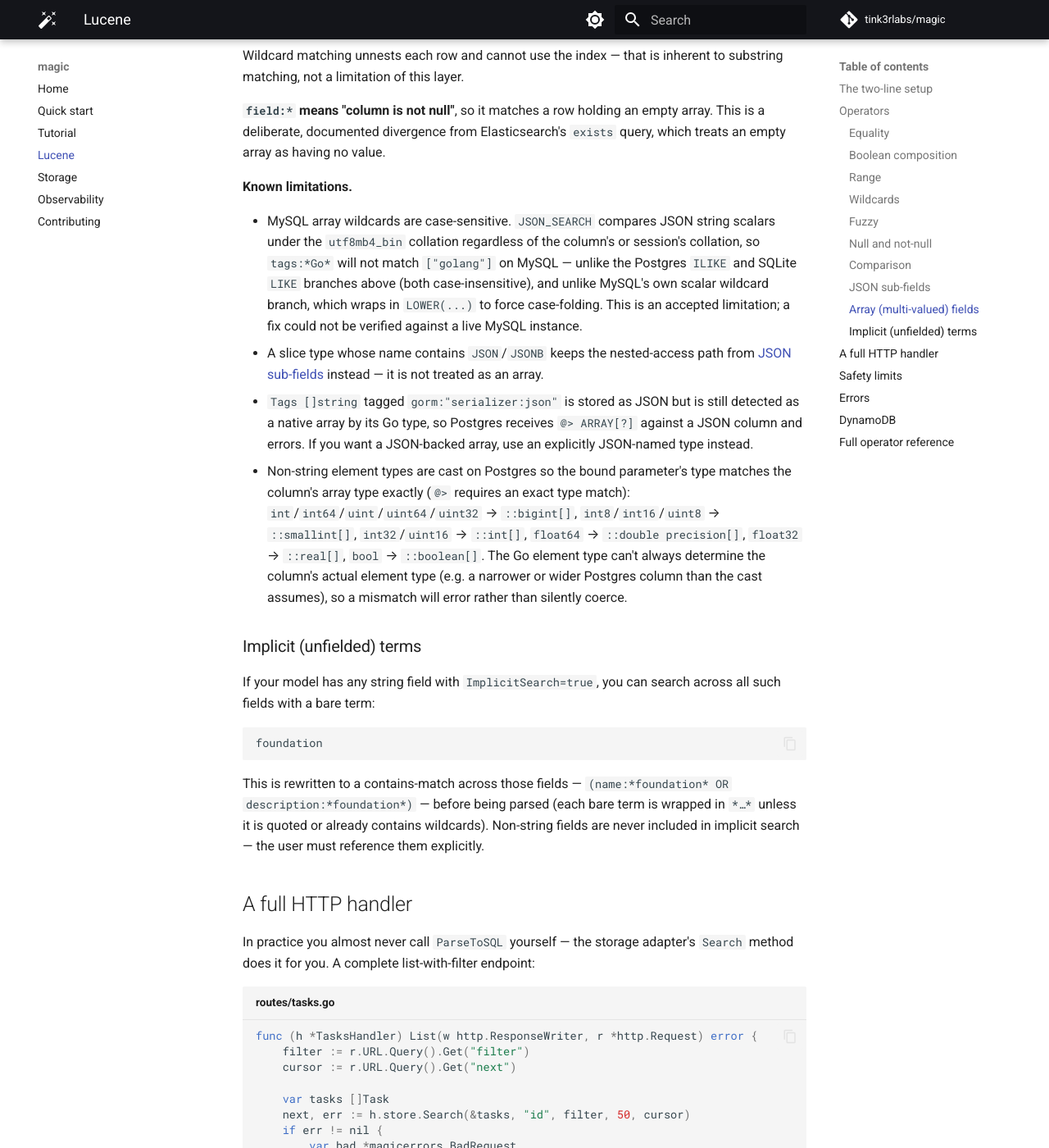
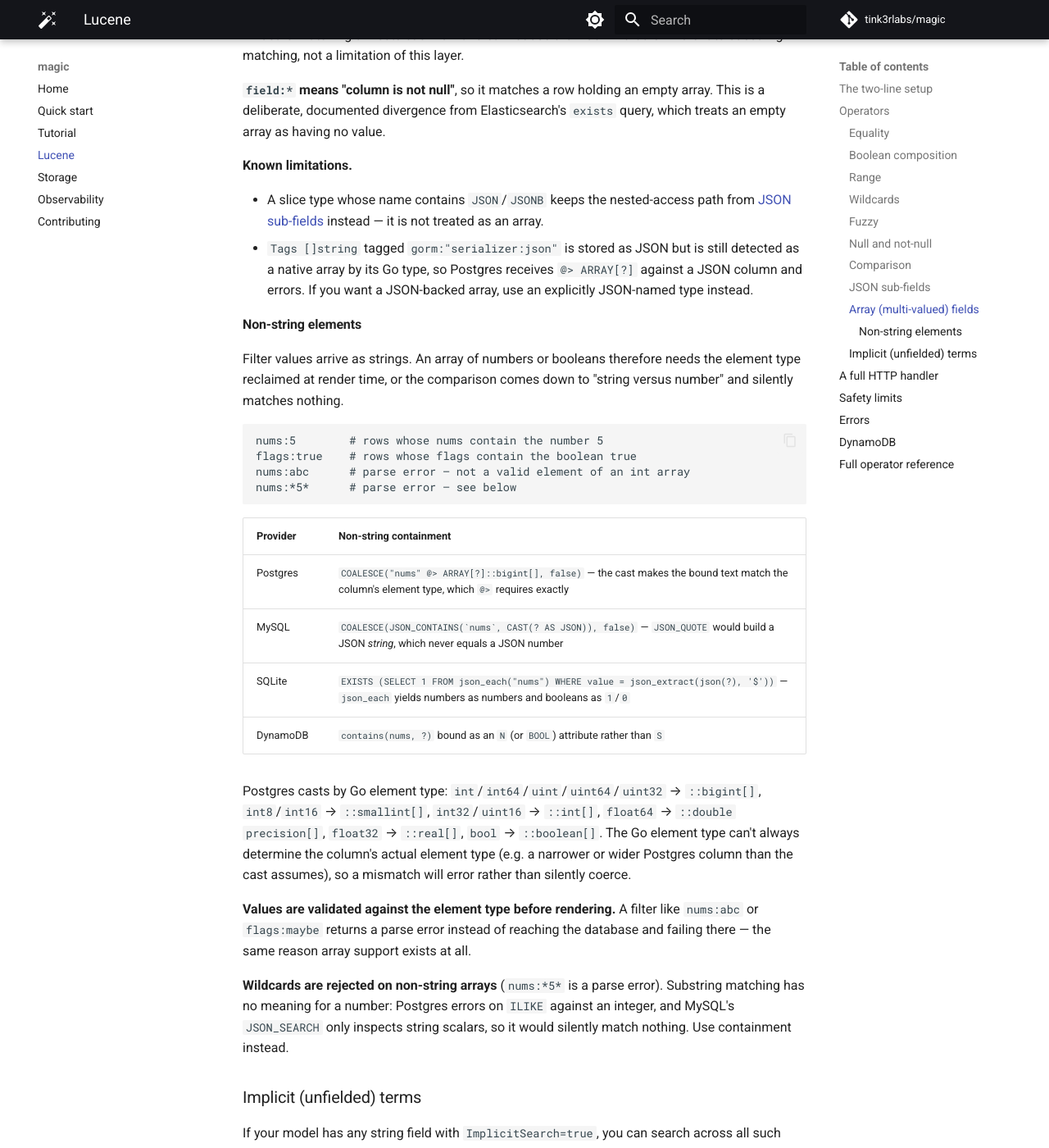
Before and after one commit to tink3rlabs/magic, an MkDocs documentation site: the page built from docs/lucene.md, in a window 1280 px wide and 1400 px high, scrolled down 4903 px. Shown: the whole window at 82% size. Built offline with MkDocs 1.6.1 and Material for MkDocs 9.7.7, drawn with Linux system fonts in a browser that asks for light colours; comment, search, counter and statistics services are not loaded; the version menu is left out; some of the changed text lies outside the part shown.

Commit message:
docs(lucene): document non-string array elements and fix MySQL identifier quoting
The MySQL examples used double-quoted identifiers, which MySQL reads as
string literals rather than column references; the driver emits backticks.

Adds a Non-string elements section covering per-provider containment for
numeric and boolean arrays, element-type validation, and why wildcards are
rejected on them. Drops the MySQL array wildcard case-sensitivity
limitation, now fixed.

Reported by CodeRabbit on #228.

Co-Authored-By: Claude Opus 5 (1M context) <noreply@anthropic.com>

````diff
--- a/docs/lucene.md
+++ b/docs/lucene.md
@@ -75,7 +75,7 @@ Per-provider behavior:
 | Provider   | Wildcard rendering                                  |
 |------------|-----------------------------------------------------|
 | Postgres   | `"col"::text ILIKE ?` (case-insensitive)            |
-| MySQL      | `LOWER("col") LIKE LOWER(?)` (case-insensitive)     |
+| MySQL      | `` LOWER(`col`) LIKE LOWER(?) `` (case-insensitive) |
 | SQLite     | `"col" LIKE ?` (case-insensitive for ASCII)         |
 
 JSON sub-field columns skip the `::text` cast because the JSON operator already returns text.
@@ -155,12 +155,12 @@ NOT tags:null      # tags column is not null (identical to tags:*)
 | Operator | Postgres | MySQL | SQLite |
 |---|---|---|---|
 | Containment | `COALESCE("tags" @> ARRAY[?], false)` | `` COALESCE(JSON_CONTAINS(`tags`, JSON_QUOTE(?)), false) `` | `EXISTS (SELECT 1 FROM json_each("tags") WHERE value = ?)` |
-| Wildcard | `EXISTS (SELECT 1 FROM unnest("tags") AS elem WHERE elem ILIKE ?)` | `` JSON_SEARCH(`tags`, 'one', ?) IS NOT NULL `` | `EXISTS (SELECT 1 FROM json_each("tags") WHERE value LIKE ?)` |
+| Wildcard | `EXISTS (SELECT 1 FROM unnest("tags") AS elem WHERE elem ILIKE ?)` | `` JSON_SEARCH(LOWER(CAST(`tags` AS CHAR)), 'one', LOWER(?)) IS NOT NULL `` | `EXISTS (SELECT 1 FROM json_each("tags") WHERE value LIKE ?)` |
 | Has value | `"tags" IS NOT NULL` | `` `tags` IS NOT NULL `` | `"tags" IS NOT NULL` |
 
-The containment and wildcard rows above are the string-element form; see
-"Non-string elements" below for how the Postgres containment cast changes for
-numeric and boolean element types.
+The rows above are the string-element form. Arrays of numbers or booleans
+render differently on every provider — see [Non-string
+elements](#non-string-elements) below.
 
 `>`, `<`, `>=`, `<=` and range queries (`field:[a TO b]`) return a parse error
 on array fields — they have no meaning against a collection. Fuzzy
@@ -186,13 +186,6 @@ array. This is a deliberate, documented divergence from Elasticsearch's
 
 **Known limitations.**
 
-- MySQL array wildcards are case-sensitive. `JSON_SEARCH` compares JSON
-  string scalars under the `utf8mb4_bin` collation regardless of the column's
-  or session's collation, so `tags:*Go*` will not match `["golang"]` on
-  MySQL — unlike the Postgres `ILIKE` and SQLite `LIKE` branches above (both
-  case-insensitive), and unlike MySQL's own scalar wildcard branch, which
-  wraps in `LOWER(...)` to force case-folding. This is an accepted limitation;
-  a fix could not be verified against a live MySQL instance.
 - A slice type whose name contains `JSON`/`JSONB` keeps the nested-access
   path from [JSON sub-fields](#json-sub-fields) instead — it is not treated
   as an array.
@@ -200,14 +193,41 @@ array. This is a deliberate, documented divergence from Elasticsearch's
   still detected as a native array by its Go type, so Postgres receives
   `@> ARRAY[?]` against a JSON column and errors. If you want a JSON-backed
   array, use an explicitly JSON-named type instead.
-- Non-string element types are cast on Postgres so the bound parameter's type
-  matches the column's array type exactly (`@>` requires an exact type
-  match): `int`/`int64`/`uint`/`uint64`/`uint32` → `::bigint[]`,
-  `int8`/`int16`/`uint8` → `::smallint[]`, `int32`/`uint16` → `::int[]`,
-  `float64` → `::double precision[]`, `float32` → `::real[]`, `bool` →
-  `::boolean[]`. The Go element type can't always determine the column's
-  actual element type (e.g. a narrower or wider Postgres column than the cast
-  assumes), so a mismatch will error rather than silently coerce.
+#### Non-string elements
+
+Filter values arrive as strings. An array of numbers or booleans therefore
+needs the element type reclaimed at render time, or the comparison comes down
+to "string versus number" and silently matches nothing.
+
+```text
+nums:5        # rows whose nums contain the number 5
+flags:true    # rows whose flags contain the boolean true
+nums:abc      # parse error — not a valid element of an int array
+nums:*5*      # parse error — see below
+```
+
+| Provider | Non-string containment |
+|---|---|
+| Postgres | `COALESCE("nums" @> ARRAY[?]::bigint[], false)` — the cast makes the bound text match the column's element type, which `@>` requires exactly |
+| MySQL | `` COALESCE(JSON_CONTAINS(`nums`, CAST(? AS JSON)), false) `` — `JSON_QUOTE` would build a JSON *string*, which never equals a JSON number |
+| SQLite | `EXISTS (SELECT 1 FROM json_each("nums") WHERE value = json_extract(json(?), '$'))` — `json_each` yields numbers as numbers and booleans as `1`/`0` |
+| DynamoDB | `contains(nums, ?)` bound as an `N` (or `BOOL`) attribute rather than `S` |
+
+Postgres casts by Go element type: `int`/`int64`/`uint`/`uint64`/`uint32` →
+`::bigint[]`, `int8`/`int16` → `::smallint[]`, `int32`/`uint16` → `::int[]`,
+`float64` → `::double precision[]`, `float32` → `::real[]`, `bool` →
+`::boolean[]`. The Go element type can't always determine the column's actual
+element type (e.g. a narrower or wider Postgres column than the cast assumes),
+so a mismatch will error rather than silently coerce.
+
+**Values are validated against the element type before rendering.** A filter
+like `nums:abc` or `flags:maybe` returns a parse error instead of reaching the
+database and failing there — the same reason array support exists at all.
+
+**Wildcards are rejected on non-string arrays** (`nums:*5*` is a parse error).
+Substring matching has no meaning for a number: Postgres errors on `ILIKE`
+against an integer, and MySQL's `JSON_SEARCH` only inspects string scalars, so
+it would silently match nothing. Use containment instead.
 
 ### Implicit (unfielded) terms
 
@@ -307,13 +327,13 @@ The DynamoDB driver is intentionally narrower than the SQL driver — PartiQL do
 | Inclusive range       | `amount:[100 TO 500]`            | `BETWEEN ? AND ?`                          | same                                                  | same                                  |
 | Exclusive range       | `amount:{100 TO 500}`            | `> ? AND < ?`                              | same                                                  | same                                  |
 | Comparison            | `amount:>100`                    | `"amount" > ?`                             | same                                                  | same                                  |
-| Wildcard (scalar)     | `name:foo*`                      | `"name"::text ILIKE ?`                     | `LOWER("name") LIKE LOWER(?)`                         | `"name" LIKE ?`                       |
-| Fuzzy                 | `name:foo~2`                     | `similarity("name"::text, ?) > 0.3`        | `SOUNDEX("name") = SOUNDEX(?)`                        | **error** — use wildcards             |
+| Wildcard (scalar)     | `name:foo*`                      | `"name"::text ILIKE ?`                     | `` LOWER(`name`) LIKE LOWER(?) ``                     | `"name" LIKE ?`                       |
+| Fuzzy                 | `name:foo~2`                     | `similarity("name"::text, ?) > 0.3`        | `` SOUNDEX(`name`) = SOUNDEX(?) ``                    | **error** — use wildcards             |
 | Null                  | `field:null`                     | `"field" IS NULL`                          | same                                                  | same                                  |
-| Has value (scalar)    | `field:*`                        | `"field"::text ILIKE ?` (param `%`)        | `LOWER("field") LIKE LOWER(?)`                        | `"field" LIKE ?`                      |
+| Has value (scalar)    | `field:*`                        | `"field"::text ILIKE ?` (param `%`)        | `` LOWER(`field`) LIKE LOWER(?) ``                    | `"field" LIKE ?`                      |
 | JSON sub-field        | `metadata.tier:gold`             | `metadata->>'tier' = ?`                    | `JSON_UNQUOTE(JSON_EXTRACT(metadata, '$.tier')) = ?`  | `JSON_EXTRACT(metadata, '$.tier') = ?` |
 | Array containment     | `tags:golang`                    | `COALESCE("tags" @> ARRAY[?], false)`      | `` COALESCE(JSON_CONTAINS(`tags`, JSON_QUOTE(?)), false) `` | `EXISTS (SELECT 1 FROM json_each("tags") WHERE value = ?)` |
-| Array wildcard        | `tags:*go*`                      | `EXISTS (SELECT 1 FROM unnest("tags") AS elem WHERE elem ILIKE ?)` | `` JSON_SEARCH(`tags`, 'one', ?) IS NOT NULL `` | `EXISTS (SELECT 1 FROM json_each("tags") WHERE value LIKE ?)` |
+| Array wildcard        | `tags:*go*`                      | `EXISTS (SELECT 1 FROM unnest("tags") AS elem WHERE elem ILIKE ?)` | `` JSON_SEARCH(LOWER(CAST(`tags` AS CHAR)), 'one', LOWER(?)) IS NOT NULL `` | `EXISTS (SELECT 1 FROM json_each("tags") WHERE value LIKE ?)` |
 | Array has value       | `tags:*`                         | `"tags" IS NOT NULL`                       | same                                                  | same                                  |
 | Grouped field         | `tenant_id:(a OR null)`          | `("tenant_id" = ? OR "tenant_id" IS NULL)` | same                                                  | same                                  |
 | Implicit (unfielded)  | `foo`                            | OR across all `ImplicitSearch=true` fields | same                                                  | same                                  |
````
